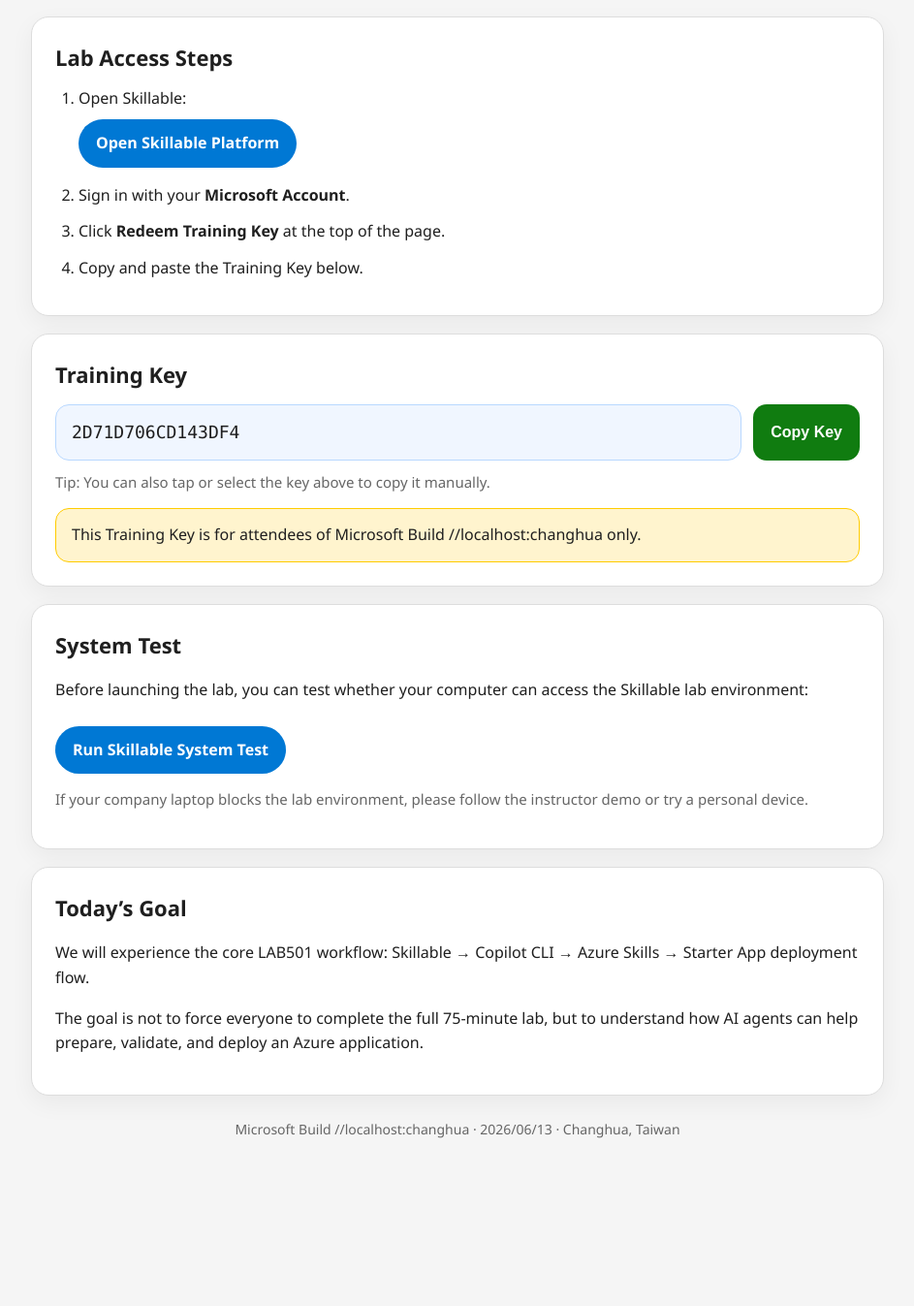
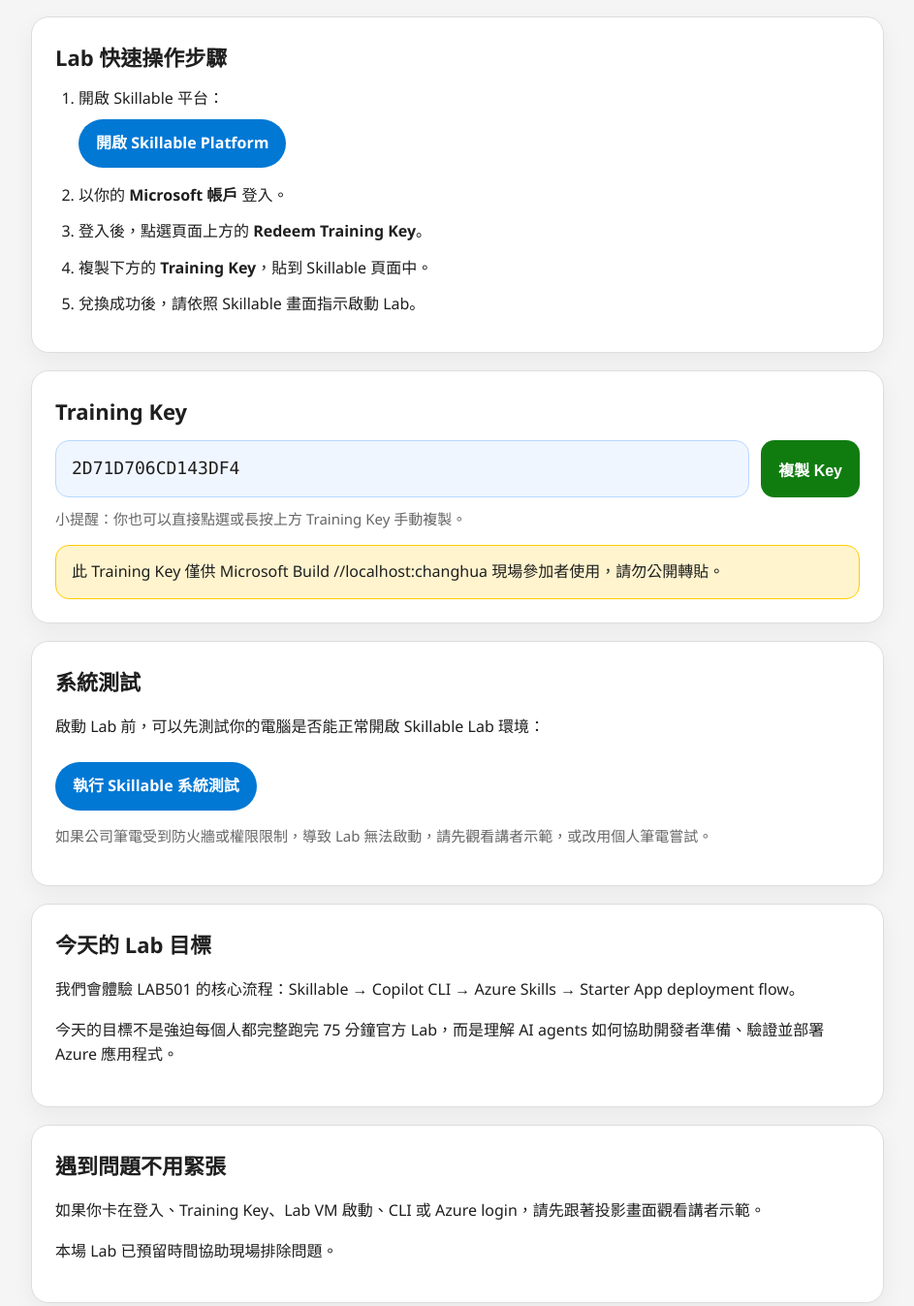
Before and after one commit to jarsing/build-localhost-changhua-20260613, a plain HTML site: page index.html in a window 1280 px wide. Shown: the part 240-1587 px from the top of the page at 97% size, without its empty margins (168-1111 px from the left). Before the commit the page ends 1460 px from the top, so only its background shows below. Drawn offline with Linux system fonts and the light colour scheme.

Commit message:
Localize lab access page to Traditional Chinese

```diff
--- a/index.html
+++ b/index.html
@@ -5,7 +5,7 @@
   <meta name="viewport" content="width=device-width, initial-scale=1">
   <meta name="robots" content="noindex, nofollow, noarchive, nosnippet">
   <meta name="googlebot" content="noindex, nofollow, noarchive, nosnippet">
-  <title>Microsoft Build //localhost:changhua Lab Access</title>
+  <title>Microsoft Build //localhost:changhua Lab 快速入口</title>
 
   <style>
     :root {
@@ -207,22 +207,25 @@
     </section>
 
     <section class="card">
-      <h2>Lab Access Steps</h2>
+      <h2>Lab 快速操作步驟</h2>
       <ol>
         <li>
-          Open Skillable:<br>
+          開啟 Skillable 平台：<br>
           <a class="button" href="https://buildlocalhost.learnondemand.net/" target="_blank" rel="noopener noreferrer">
-            Open Skillable Platform
+            開啟 Skillable Platform
           </a>
         </li>
         <li>
-          Sign in with your <strong>Microsoft Account</strong>.
+          以你的 <strong>Microsoft 帳戶</strong> 登入。
         </li>
         <li>
-          Click <strong>Redeem Training Key</strong> at the top of the page.
+          登入後，點選頁面上方的 <strong>Redeem Training Key</strong>。
         </li>
         <li>
-          Copy and paste the Training Key below.
+          複製下方的 <strong>Training Key</strong>，貼到 Skillable 頁面中。
+        </li>
+        <li>
+          兌換成功後，請依照 Skillable 畫面指示啟動 Lab。
         </li>
       </ol>
     </section>
@@ -232,36 +235,46 @@
 
       <div class="key-box">
         <div id="trainingKey" class="training-key">2D71D706CD143DF4</div>
-        <button type="button" onclick="copyTrainingKey()">Copy Key</button>
+        <button type="button" onclick="copyTrainingKey()">複製 Key</button>
       </div>
 
-      <p id="copyStatus" class="note">Tip: You can also tap or select the key above to copy it manually.</p>
+      <p id="copyStatus" class="note">小提醒：你也可以直接點選或長按上方 Training Key 手動複製。</p>
 
       <div class="warning">
-        This Training Key is for attendees of Microsoft Build //localhost:changhua only.
+        此 Training Key 僅供 Microsoft Build //localhost:changhua 現場參加者使用，請勿公開轉貼。
       </div>
     </section>
 
     <section class="card">
-      <h2>System Test</h2>
+      <h2>系統測試</h2>
       <p>
-        Before launching the lab, you can test whether your computer can access the Skillable lab environment:
+        啟動 Lab 前，可以先測試你的電腦是否能正常開啟 Skillable Lab 環境：
       </p>
       <a class="button" href="https://aka.ms/lodtest" target="_blank" rel="noopener noreferrer">
-        Run Skillable System Test
+        執行 Skillable 系統測試
       </a>
       <p class="note">
-        If your company laptop blocks the lab environment, please follow the instructor demo or try a personal device.
+        如果公司筆電受到防火牆或權限限制，導致 Lab 無法啟動，請先觀看講者示範，或改用個人筆電嘗試。
       </p>
     </section>
 
     <section class="card">
-      <h2>Today’s Goal</h2>
+      <h2>今天的 Lab 目標</h2>
       <p>
-        We will experience the core LAB501 workflow: Skillable → Copilot CLI → Azure Skills → Starter App deployment flow.
+        我們會體驗 LAB501 的核心流程：Skillable → Copilot CLI → Azure Skills → Starter App deployment flow。
       </p>
       <p>
-        The goal is not to force everyone to complete the full 75-minute lab, but to understand how AI agents can help prepare, validate, and deploy an Azure application.
+        今天的目標不是強迫每個人都完整跑完 75 分鐘官方 Lab，而是理解 AI agents 如何協助開發者準備、驗證並部署 Azure 應用程式。
+      </p>
+    </section>
+
+    <section class="card">
+      <h2>遇到問題不用緊張</h2>
+      <p>
+        如果你卡在登入、Training Key、Lab VM 啟動、CLI 或 Azure login，請先跟著投影畫面觀看講者示範。
+      </p>
+      <p>
+        本場 Lab 已預留時間協助現場排除問題。
       </p>
     </section>
 
@@ -278,10 +291,10 @@
 
       navigator.clipboard.writeText(key)
         .then(function () {
-          status.innerText = 'Training Key copied. Please paste it into Skillable.';
+          status.innerText = 'Training Key 已複製，請貼到 Skillable 的 Redeem Training Key 欄位。';
         })
         .catch(function () {
-          status.innerText = 'Copy failed. Please select the Training Key manually.';
+          status.innerText = '複製失敗，請手動選取上方 Training Key 後複製。';
         });
     }
   </script>
```
